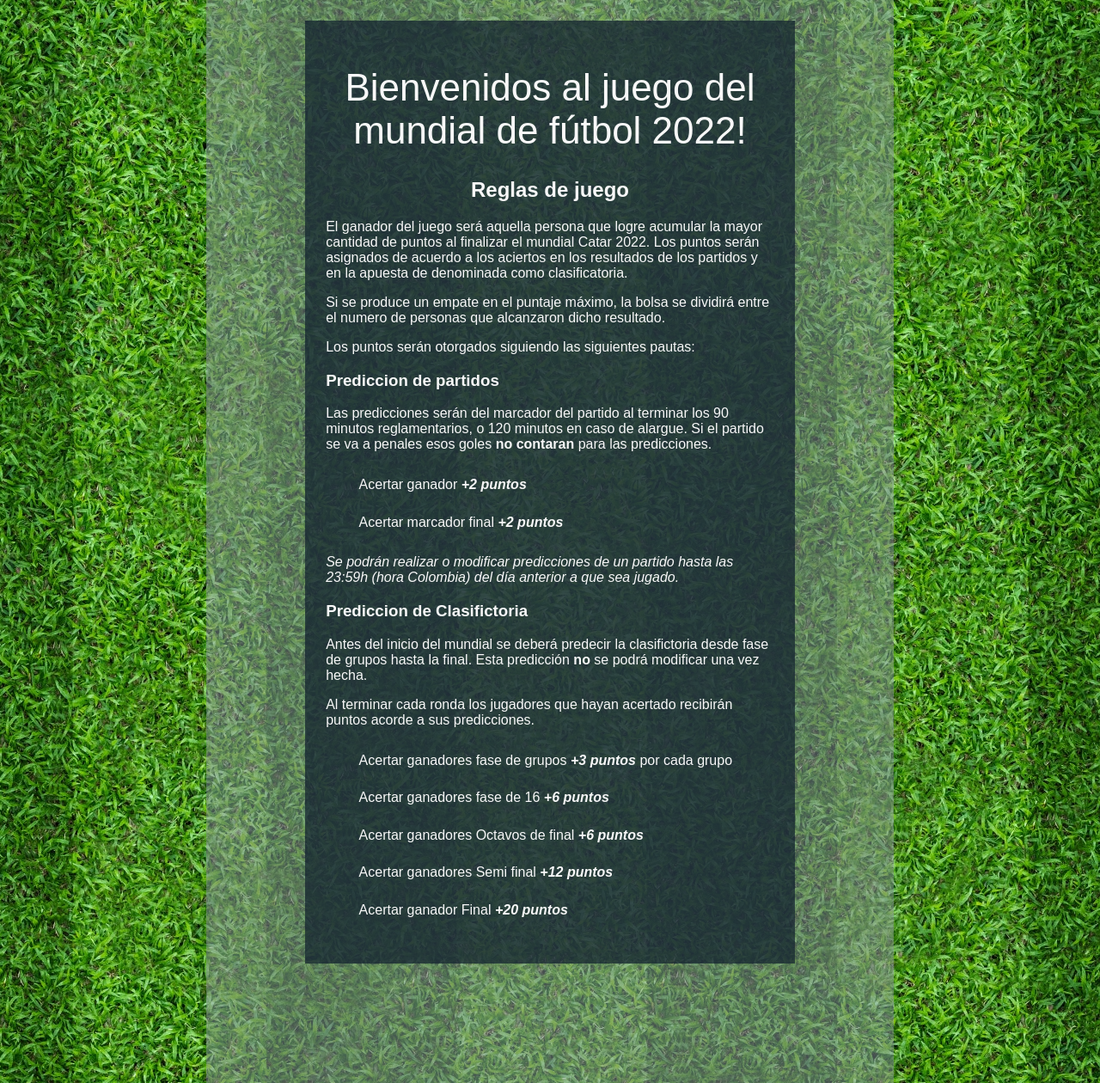
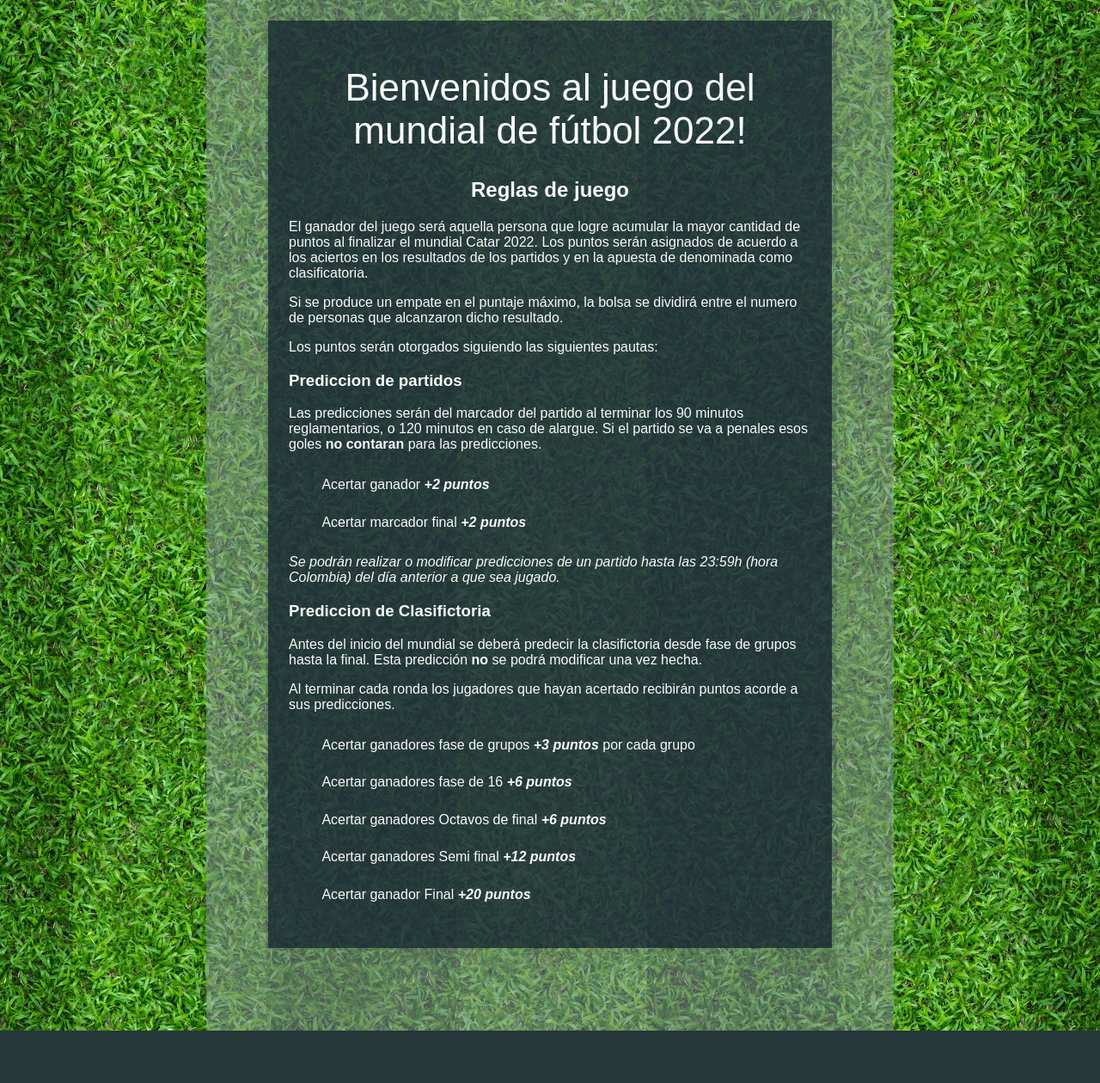
Before and after one commit to JP235/mundial, a Django app: page /reglas in a window 1280 px wide. Shown: the part 72-1332 px from the top of the page at 86% size. After the commit the page ends 1271 px from the top, so only its background shows below. Run offline with Django 3.2, Linux system fonts and the light colour scheme.

Commit message:
18-11 v.5(?)

```diff
--- a/home/static/rules.css
+++ b/home/static/rules.css
@@ -1,5 +1,5 @@
 .rulesContainer {
-    margin: 9vw;
+    margin: 9vh;
     padding: 3vh;
     margin-top: 0;
     background: var(--dark-blue);
```
